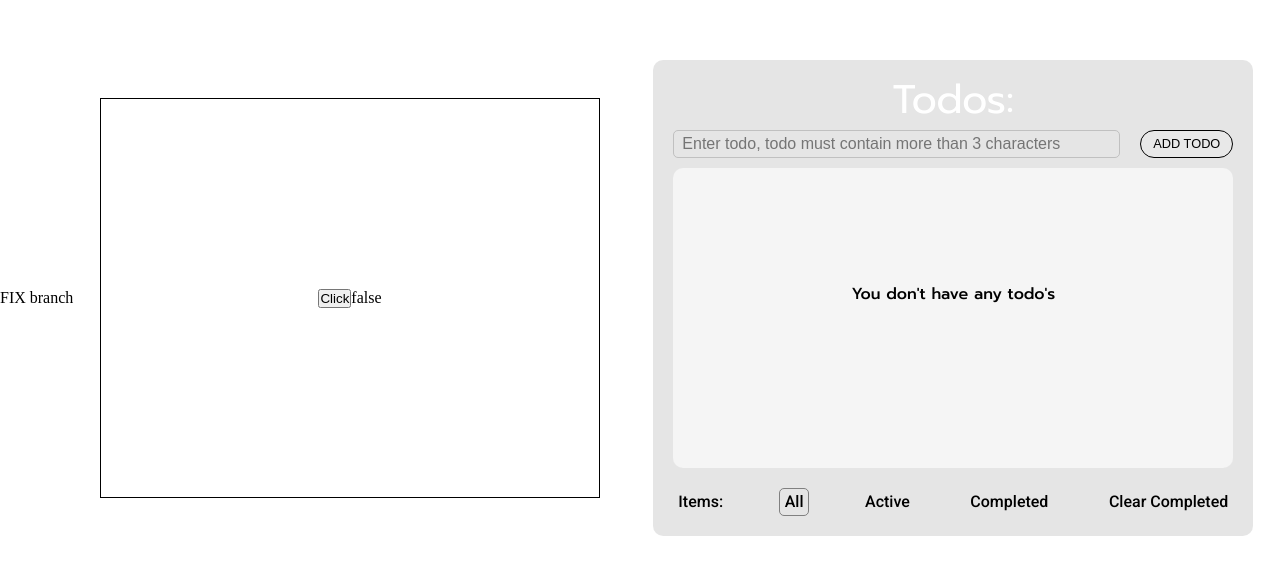
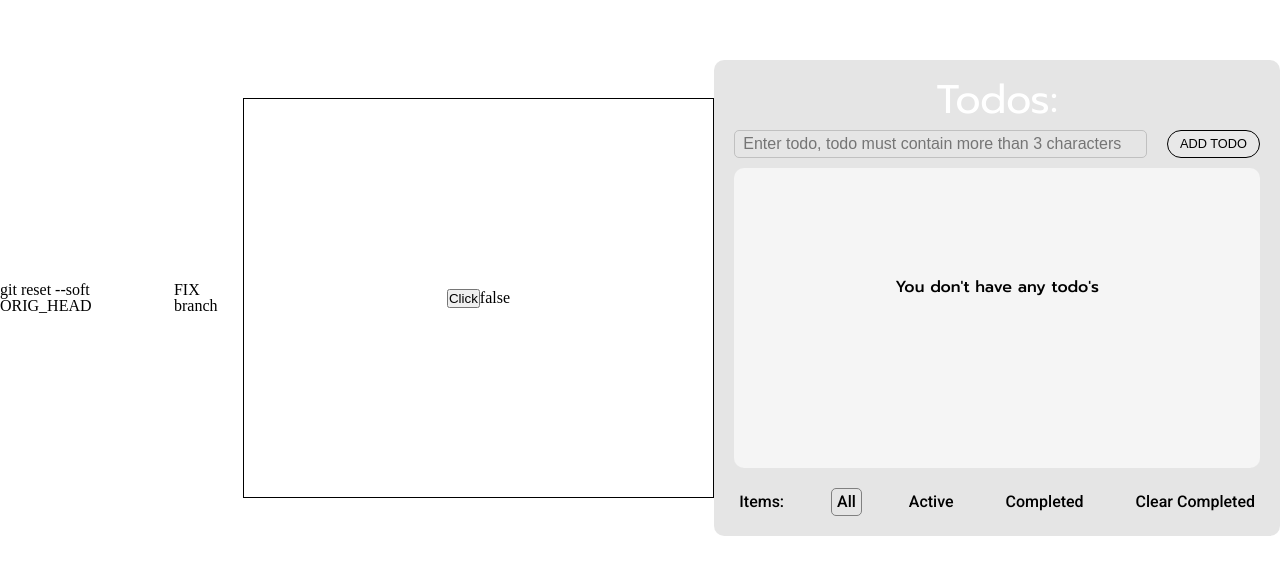
Before and after one commit to MartS88/git, a React (Create React App) app: page / in a window 1280 px wide. Shown: the part 102-676 px from the top of the page. Built offline with nearby package versions, Linux system fonts and the light colour scheme.

Commit message:
Adding h1

```diff
--- a/src/App.tsx
+++ b/src/App.tsx
@@ -100,6 +100,8 @@ const App = () => {
 
         <div className={classes.App}>
 
+            <h1>git reset --soft ORIG_HEAD</h1>
+
             <h1>FIX branch</h1>
 
 
--- /dev/null
+++ b/src/ccc.js
@@ -0,0 +1 @@
+ddd
```
